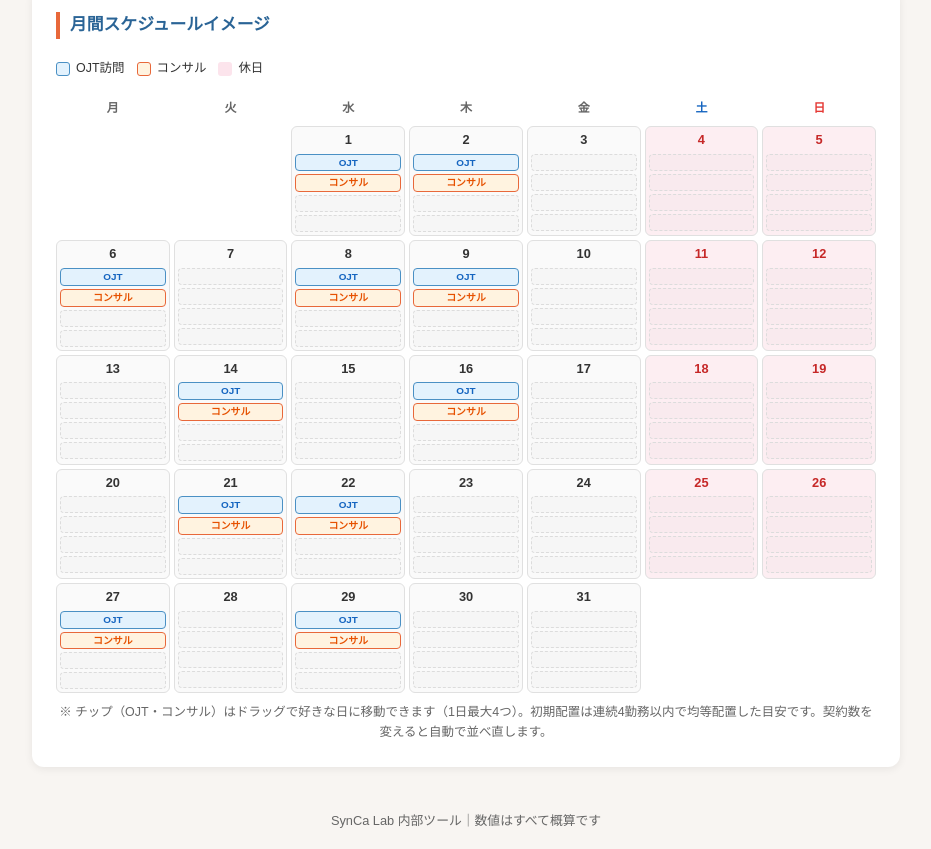
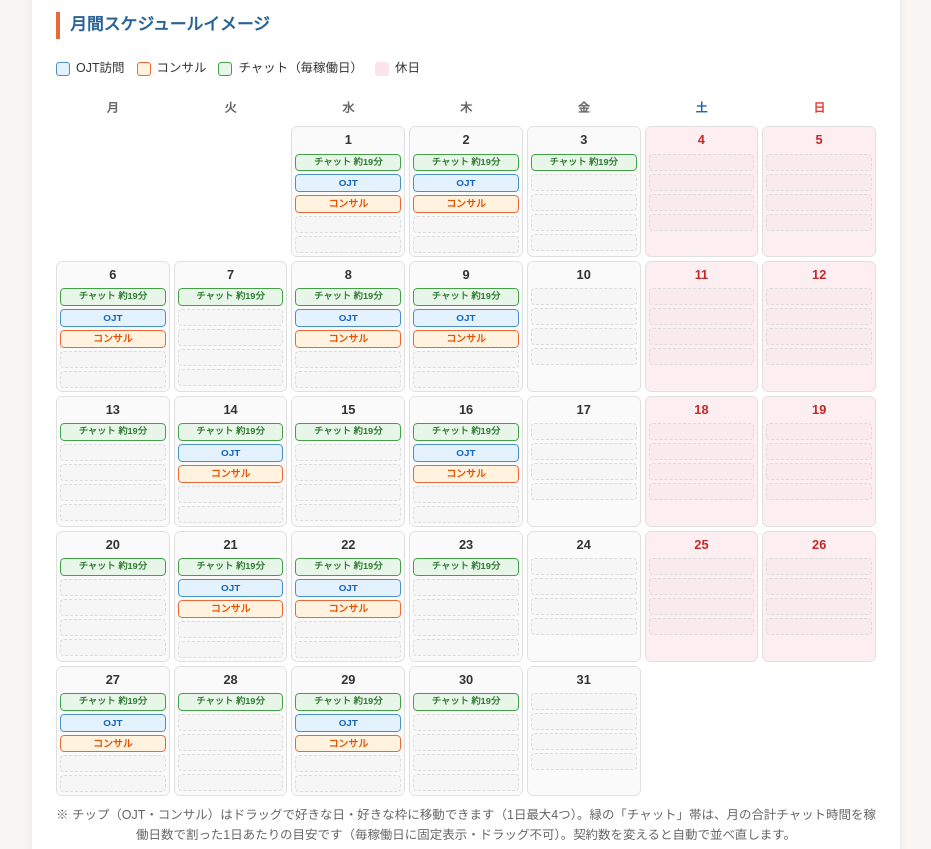
Before and after one commit to chokuro01-ai/syncalab-simulator, a plain HTML site: page index.html in a window 1280 px wide. Shown: the part 1740-2589 px from the top of the page, without its empty margins (174-1105 px from the left). Drawn offline with Linux system fonts and the light colour scheme.

Commit message:
feat: カレンダーにチャット対応を毎稼働日の分/日（緑帯）で表示

```diff
--- a/app.js
+++ b/app.js
@@ -68,6 +68,9 @@ function calcTotals() {
     detail[key] = { n, hoursPerClient, hoursTotal, revenue };
   }
 
+  const totalBusinesses = counts.light + counts.standard + counts.premium;
+  const totalChatHours = state.chatHours * totalBusinesses; // 月のチャット合計時間
+
   const maxHoursPerMonth = MAX_DAYS_PER_MONTH * WORK_HOURS_PER_DAY;   // 160h（週5＝物理的限界）
   const idealHoursPerMonth = IDEAL_DAYS_PER_MONTH * WORK_HOURS_PER_DAY; // 136h（週4＝週休3日）
   const gaugeMaxHours = GAUGE_MAX_DAYS * WORK_HOURS_PER_DAY;          // 208h（週6相当・ゲージ右端）
@@ -87,6 +90,7 @@ function calcTotals() {
     totalRevenue,
     totalVisits,
     totalConsults,
+    totalChatHours,
     detail,
     requiredDays,
     weeksPerDay,
@@ -317,9 +321,18 @@ function renderCalendar(t) {
   legend.innerHTML = `
     <div class="cal-legend-item"><div class="cal-legend-dot" style="background:#e3f2fd;border:1px solid #4a90c4"></div>OJT訪問</div>
     <div class="cal-legend-item"><div class="cal-legend-dot" style="background:#fff3e0;border:1px solid #e8683a"></div>コンサル</div>
+    <div class="cal-legend-item"><div class="cal-legend-dot" style="background:#e8f5e9;border:1px solid #43a047"></div>チャット（毎稼働日）</div>
     <div class="cal-legend-item"><div class="cal-legend-dot" style="background:#fce4ec"></div>休日</div>
   `;
   wrap.appendChild(legend);
+
+  // チャット対応：月合計を稼働日数で割り、毎稼働日の目安（分/日）を表示
+  const workDaysArr = calWorkDays();
+  const workSet = new Set(workDaysArr);
+  const perDayChatMin = workDaysArr.length > 0 ? Math.round(t.totalChatHours * 60 / workDaysArr.length) : 0;
+  const chatLabel = perDayChatMin >= 60
+    ? `チャット 約${(perDayChatMin / 60).toFixed(1)}h`
+    : `チャット 約${perDayChatMin}分`;
 
   // 曜日ヘッダー（月曜始まり）
   const days = ['月', '火', '水', '木', '金', '土', '日'];
@@ -356,7 +369,12 @@ function renderCalendar(t) {
         `</div>`;
     }
 
-    cell.innerHTML = `<span class="cal-date">${d}</span><div class="cal-chips">${slotsHtml}</div>`;
+    // チャット帯（稼働日のみ・固定表示・ドラッグ不可）
+    const chatHtml = (workSet.has(d) && perDayChatMin > 0)
+      ? `<div class="cal-chat">${chatLabel}</div>`
+      : '';
+
+    cell.innerHTML = `<span class="cal-date">${d}</span>${chatHtml}<div class="cal-chips">${slotsHtml}</div>`;
     wrap.appendChild(cell);
   }
 }
--- a/index.html
+++ b/index.html
@@ -179,7 +179,7 @@
     <section class="card">
       <h2>月間スケジュールイメージ</h2>
       <div id="calendarWrap"></div>
-      <p class="calendar-note">※ チップ（OJT・コンサル）はドラッグで好きな日に移動できます（1日最大4つ）。初期配置は連続4勤務以内で均等配置した目安です。契約数を変えると自動で並べ直します。</p>
+      <p class="calendar-note">※ チップ（OJT・コンサル）はドラッグで好きな日・好きな枠に移動できます（1日最大4つ）。緑の「チャット」帯は、月の合計チャット時間を稼働日数で割った1日あたりの目安です（毎稼働日に固定表示・ドラッグ不可）。契約数を変えると自動で並べ直します。</p>
     </section>
 
   </main>
--- a/style.css
+++ b/style.css
@@ -418,6 +418,21 @@ main {
 
 .cal-date { font-weight: 600; font-size: 0.8rem; text-align: center; }
 
+.cal-chat {
+  margin-top: 3px;
+  font-size: 0.58rem;
+  font-weight: 700;
+  text-align: center;
+  color: #2e7d32;
+  background: #e8f5e9;
+  border: 1px solid #43a047;
+  border-radius: 4px;
+  padding: 2px 1px;
+  line-height: 1.25;
+  word-break: keep-all;
+  overflow-wrap: normal;
+}
+
 .cal-chips {
   display: flex;
   flex-direction: column;
```
